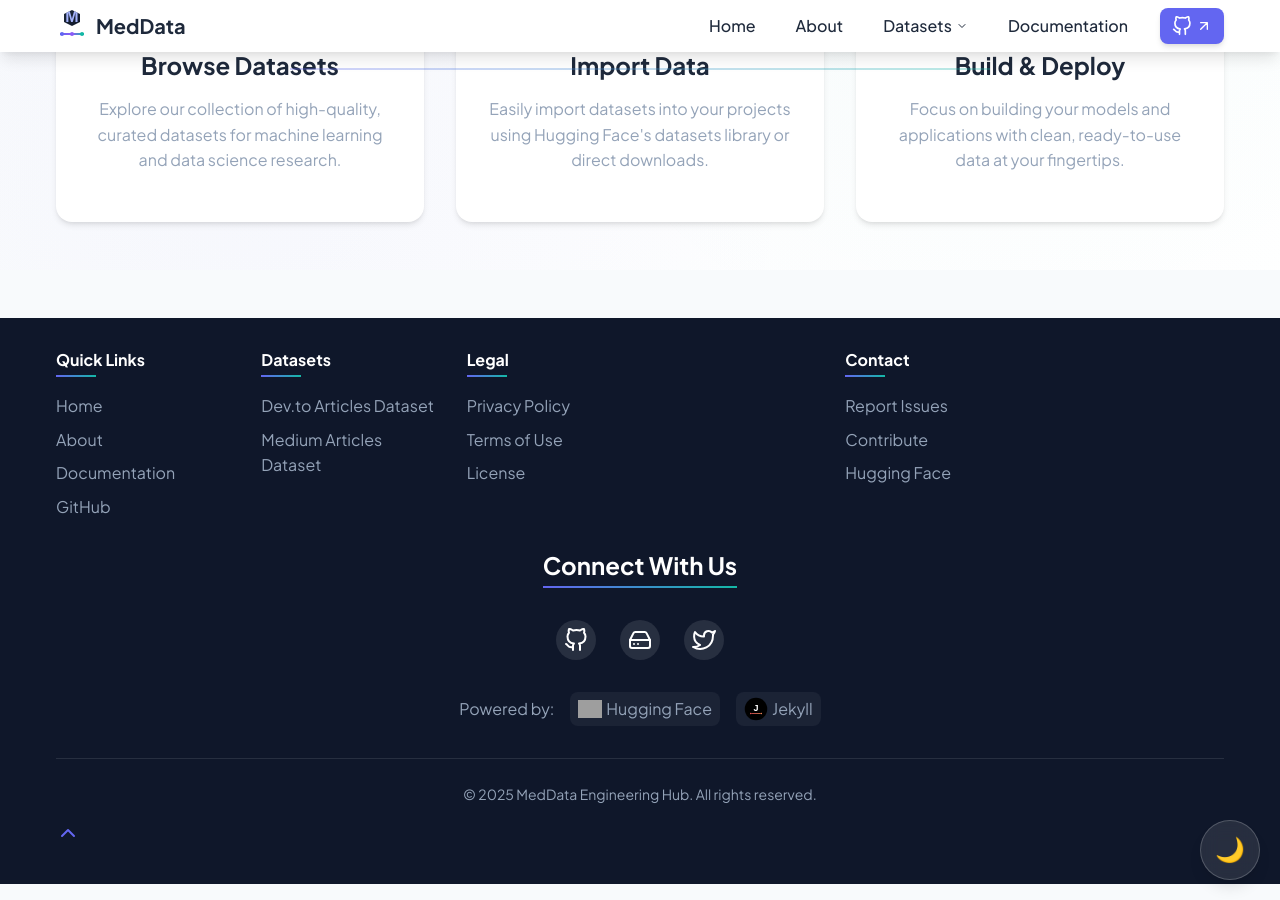
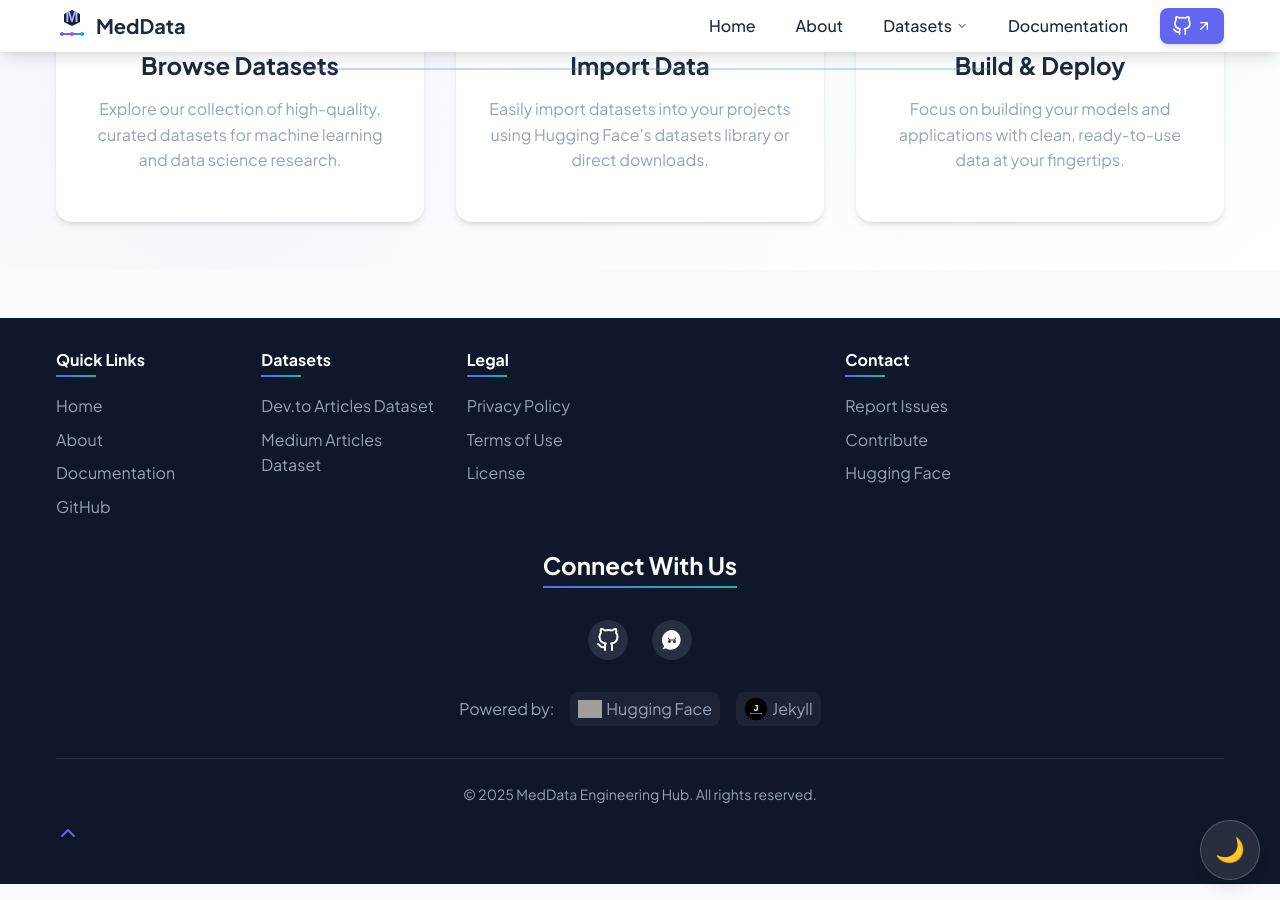
Before and after one commit to alaamer12/MedData, a Jekyll site: the page built from index.md, in a window 1280 px wide and 900 px high, scrolled down 2193 px. Built offline with Jekyll 4.4.1, drawn with Linux system fonts in a browser that asks for light colours; grey boxes are pictures that could not be loaded.

Commit message:
fix: footer icon

```diff
--- a/_includes/footer.html
+++ b/_includes/footer.html
@@ -50,10 +50,7 @@
                     <svg xmlns="http://www.w3.org/2000/svg" width="24" height="24" viewBox="0 0 24 24" fill="none" stroke="currentColor" stroke-width="2" stroke-linecap="round" stroke-linejoin="round"><path d="M9 19c-5 1.5-5-2.5-7-3m14 6v-3.87a3.37 3.37 0 0 0-.94-2.61c3.14-.35 6.44-1.54 6.44-7A5.44 5.44 0 0 0 20 4.77 5.07 5.07 0 0 0 19.91 1S18.73.65 16 2.48a13.38 13.38 0 0 0-7 0C6.27.65 5.09 1 5.09 1A5.07 5.07 0 0 0 5 4.77a5.44 5.44 0 0 0-1.5 3.78c0 5.42 3.3 6.61 6.44 7A3.37 3.37 0 0 0 9 18.13V22"></path></svg>
                 </a>
                 <a href="https://huggingface.co/Alaamer" class="social-link" aria-label="Hugging Face" target="_blank" rel="noopener">
-                    <svg xmlns="http://www.w3.org/2000/svg" width="24" height="24" viewBox="0 0 24 24" fill="none" stroke="currentColor" stroke-width="2" stroke-linecap="round" stroke-linejoin="round" class="feather feather-hard-drive"><line x1="22" y1="12" x2="2" y2="12"></line><path d="M5.45 5.11L2 12v6a2 2 0 0 0 2 2h16a2 2 0 0 0 2-2v-6l-3.45-6.89A2 2 0 0 0 16.76 4H7.24a2 2 0 0 0-1.79 1.11z"></path><line x1="6" y1="16" x2="6.01" y2="16"></line><line x1="10" y1="16" x2="10.01" y2="16"></line></svg>
-                </a>
-                <a href="https://twitter.com/alaamer12" class="social-link" aria-label="Twitter" target="_blank" rel="noopener">
-                    <svg xmlns="http://www.w3.org/2000/svg" width="24" height="24" viewBox="0 0 24 24" fill="none" stroke="currentColor" stroke-width="2" stroke-linecap="round" stroke-linejoin="round"><path d="M23 3a10.9 10.9 0 0 1-3.14 1.53 4.48 4.48 0 0 0-7.86 3v1A10.66 10.66 0 0 1 3 4s-4 9 5 13a11.64 11.64 0 0 1-7 2c9 5 20 0 20-11.5a4.5 4.5 0 0 0-.08-.83A7.72 7.72 0 0 0 23 3z"></path></svg>
+                    <svg xmlns="http://www.w3.org/2000/svg" width="24" height="24" viewBox="0 0 24 24" fill="currentColor"><path d="M12 2.04c-5.5 0-10 4.48-10 10 0 2.15.68 4.14 1.84 5.76.28.39.28.94-.02 1.31l-1.14 1.43c-.15.19-.15.46 0 .65.08.1.19.15.32.15.06 0 .13-.01.19-.04l2.15-.86c.25-.1.54-.08.77.05 1.33.77 2.88 1.21 4.53 1.21 5.5 0 10-4.48 10-10s-4.5-10-10-10zm-2.5 13c-.83 0-1.5-.67-1.5-1.5s.67-1.5 1.5-1.5 1.5.67 1.5 1.5-.67 1.5-1.5 1.5zm5 0c-.83 0-1.5-.67-1.5-1.5s.67-1.5 1.5-1.5 1.5.67 1.5 1.5-.67 1.5-1.5 1.5zm1.5-5c0 1.38-1.12 2.5-2.5 2.5h-3c-1.38 0-2.5-1.12-2.5-2.5 0-.28.22-.5.5-.5s.5.22.5.5c0 .83.67 1.5 1.5 1.5h3c.83 0 1.5-.67 1.5-1.5 0-.28.22-.5.5-.5s.5.22.5.5z"/></svg>
                 </a>
             </div>
         </div>
```
